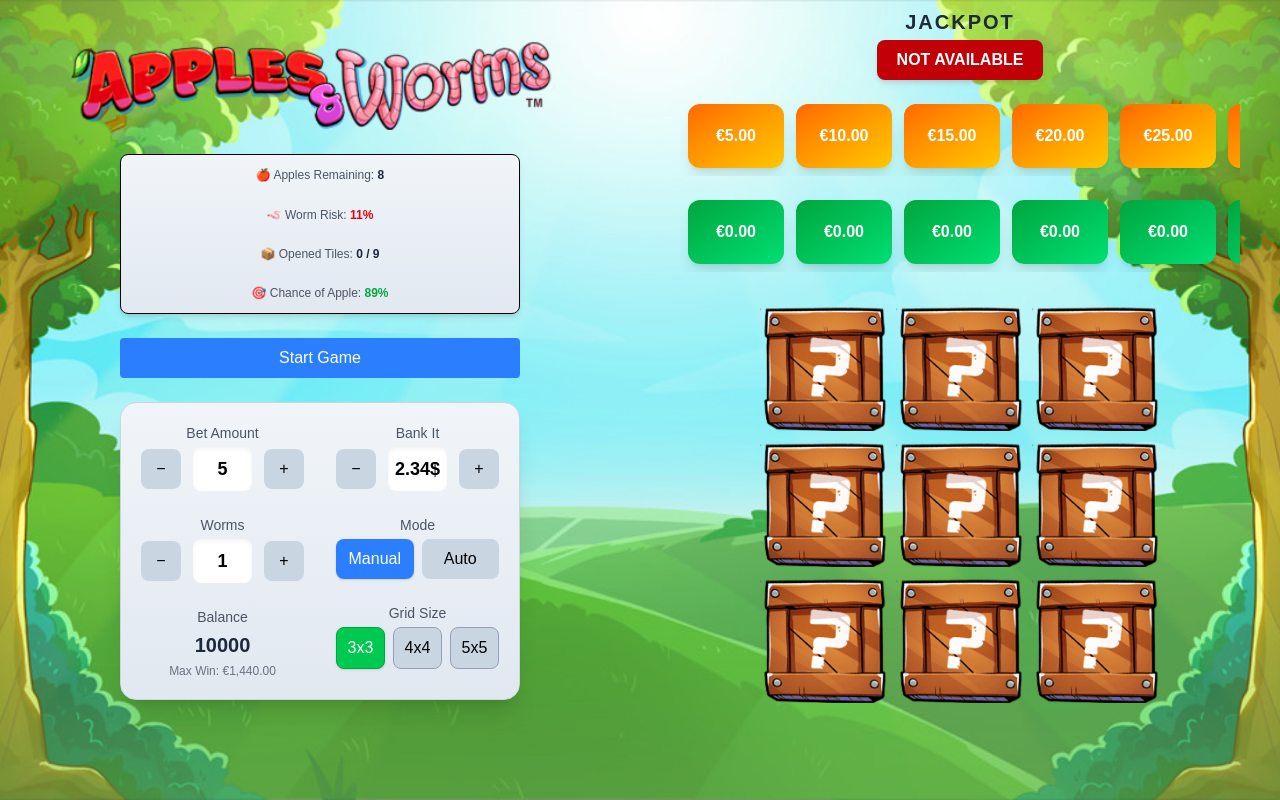
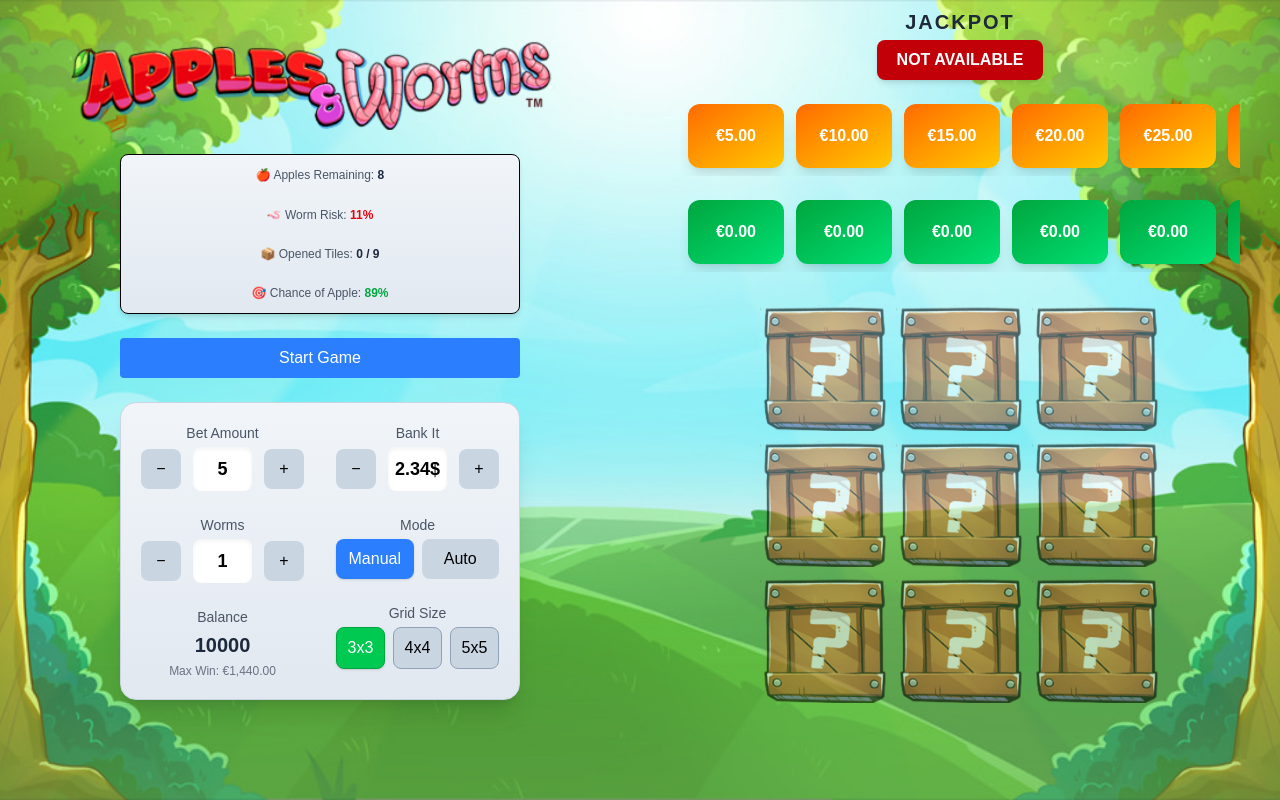
Before and after one commit to Hasan-Itani/apples-worms-game, a Next.js app: page / in a window 1280 px wide. Built offline with nearby package versions, Linux system fonts and the light colour scheme.

Commit message:
restgame fix

```diff
--- a/app/components/boxes.jsx
+++ b/app/components/boxes.jsx
@@ -2,14 +2,22 @@ import { useBoxesGame } from "../hooks/useBoxesGame";
 import Jackpot from "./JackpotBar";
 import Image from "next/image";
 
-export default function Boxes({ gridSize, worms, bet }) {
-  const { grid, handleClick } = useBoxesGame(gridSize, worms);
-  const totalBoxes = gridSize * gridSize;
-  const apples = totalBoxes - worms;
+export default function Boxes({
+  gridSize,
+  worms,
+  bet,
+  manualRunning,
+  stopManualGame,
+}) {
+  const { grid, handleClick } = useBoxesGame(
+    gridSize,
+    worms,
+    manualRunning,
+    stopManualGame
+  );
 
   return (
     <div className="flex flex-col items-center gap-6 align-center">
-      {/* Send dynamic values */}
       <Jackpot gridSize={gridSize} worms={worms} bet={bet} />
 
       <div
@@ -24,7 +32,9 @@ export default function Boxes({ gridSize, worms, bet }) {
           <div
             key={index}
             onClick={() => handleClick(index)}
-            className="relative flex items-center justify-center cursor-pointer"
+            className={`relative flex items-center justify-center cursor-pointer ${
+              !manualRunning ? "pointer-events-none opacity-60" : ""
+            }`}
           >
             <Image
               src="/box.png"
@@ -32,7 +42,6 @@ export default function Boxes({ gridSize, worms, bet }) {
               fill
               className="object-contain select-none pointer-events-none"
             />
-
             {cell !== "❓" && (
               <div className="absolute w-3/4 h-3/4">
                 {cell === "🍎" && (
--- a/app/hooks/useBoxesGame.js
+++ b/app/hooks/useBoxesGame.js
@@ -1,7 +1,12 @@
 "use client";
 import { useState, useEffect } from "react";
 
-export function useBoxesGame(gridSize = 4, worms = 2) {
+export function useBoxesGame(
+  gridSize = 4,
+  worms = 2,
+  manualRunning = false,
+  stopManualGame = () => {}
+) {
   const totalBoxes = gridSize * gridSize;
 
   const generateBombs = (count = 2) => {
@@ -16,7 +21,6 @@ export function useBoxesGame(gridSize = 4, worms = 2) {
   const [bombs, setBombs] = useState(generateBombs(worms));
   const [score, setScore] = useState(0);
 
-  // reset when gridSize or worms changes
   useEffect(() => {
     setGrid(Array(totalBoxes).fill("❓"));
     setBombs(generateBombs(worms));
@@ -28,8 +32,14 @@ export function useBoxesGame(gridSize = 4, worms = 2) {
     setBombs(generateBombs(worms));
     setScore(0);
   };
+  const collectApples = () => {
+    const newGrid = grid.map((cell) => (cell === "🍎" ? "❓" : cell));
+    setGrid(newGrid);
+    setScore(0); // reset score after collecting
+  };
 
   const handleClick = (index) => {
+    if (!manualRunning) return; // prevent clicking unless game started
     if (grid[index] !== "❓") return;
 
     const newGrid = [...grid];
@@ -37,9 +47,10 @@ export function useBoxesGame(gridSize = 4, worms = 2) {
       newGrid[index] = "💣";
       setGrid(newGrid);
       setTimeout(() => {
-        alert(`game over, lets try again (should be modal): ${score} 🍎`);
+        alert(`💀 Worm! Game Over. You collected ${score} 🍎`);
+        stopManualGame(); // stop game instantly
         resetGame();
-      }, 300);
+      }, 200);
     } else {
       newGrid[index] = "🍎";
       setGrid(newGrid);
@@ -47,10 +58,5 @@ export function useBoxesGame(gridSize = 4, worms = 2) {
     }
   };
 
-  return {
-    grid,
-    score,
-    handleClick,
-    resetGame,
-  };
+  return { grid, score, handleClick, resetGame, collectApples };
 }
--- a/app/hooks/useGameLogic.js
+++ b/app/hooks/useGameLogic.js
@@ -5,6 +5,7 @@ import { useGrid } from "./useGrid";
 import { useManualGame } from "./useManualGame";
 import { useAutoGame } from "./useAutoGame";
 import { useState } from "react";
+import { useBoxesGame } from "./useBoxesGame";
 
 export function useGameLogic() {
   // --- Core hooks ---
@@ -15,6 +16,7 @@ export function useGameLogic() {
     balanceHook.setBalance,
     balanceHook.bet
   );
+  const boxesHook = useBoxesGame();
   const autoHook = useAutoGame(balanceHook.balance, balanceHook.bet);
 
   const [mode, setMode] = useState("manual");
@@ -38,5 +40,8 @@ export function useGameLogic() {
 
     // --- Auto ---
     ...autoHook,
+
+    // --- Boxes ---
+    ...boxesHook,
   };
 }
--- a/app/page.js
+++ b/app/page.js
@@ -19,11 +19,8 @@ export default function HomePage() {
             width={500}
             height={230}
             className="mx-auto mt-10"
-
           />
           <div className="max-w-md mx-auto p-6 space-y-6">
-
-
             {/* Stats */}
             {game.mode === "manual" && (
               <GameStats
@@ -60,10 +57,15 @@ export default function HomePage() {
                 ) : (
                   <div className="flex justify-between gap-2">
                     <button
-                      onClick={game.stopManualGame}
+                      onClick={() => {
+                        game.collectApples(); // hide collected apples
+                        game.stopManualGame();  // stop the current round
+                        game.resetGame();
+
+                      }}
                       className="flex-1 bg-yellow-500 hover:bg-yellow-600 py-2 rounded text-white"
                     >
-                      Collect 5.45$
+                      Collect {game.score}$
                     </button>
                     <button className="flex-1 bg-green-500 hover:bg-green-600 py-2 rounded text-white">
                       Bank It
@@ -121,7 +123,13 @@ export default function HomePage() {
           </div>
         </div>
         <div className="">
-          <Boxes gridSize={game.gridSize} worms={game.worms} bet={game.bet}/>
+          <Boxes
+            gridSize={game.gridSize}
+            worms={game.worms}
+            bet={game.bet}
+            manualRunning={game.manualRunning} // ✅ sent here
+            stopManualGame={game.stopManualGame} // ✅ sent here
+          />
         </div>
       </div>
     </div>
```
Also changed, not shown: app/components/txt.jsx (deleted). Lines whose indentation alone changed are shown as unchanged.
